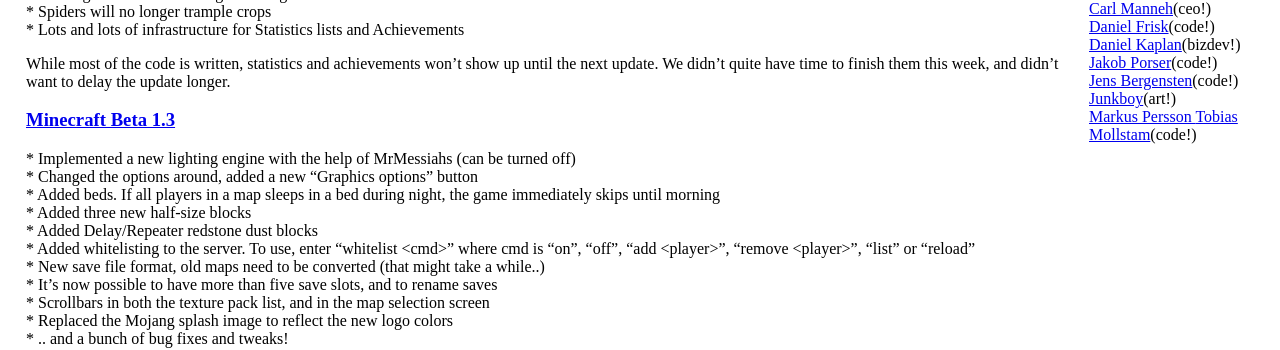
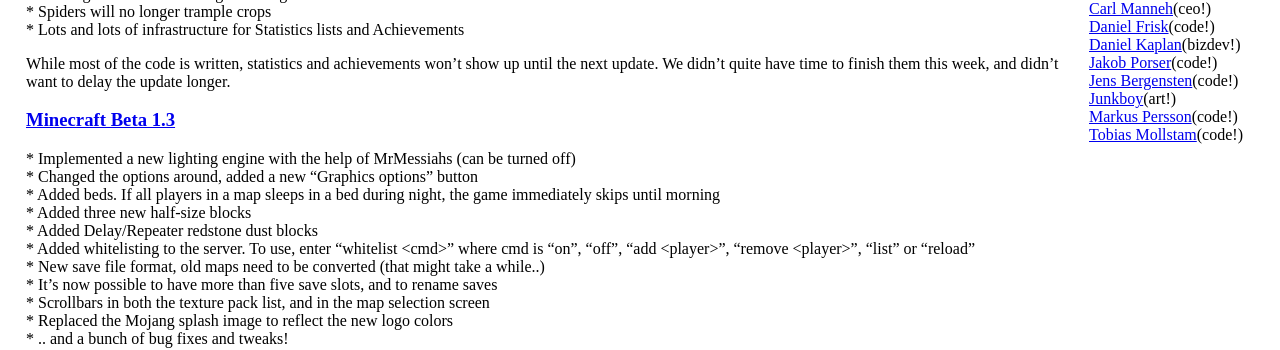
Before and after one commit to RagedMeteor1837/mcnewsclassic, a Jekyll site: the page built from news/index.html, in a window 1280 px wide. Shown: the part 355-705 px from the top of the page. Built offline with Jekyll 4.4.1, drawn with Linux system fonts in a browser that asks for light colours; the list of posts is cut into pages by our own code.

Commit message:
fixed sidebar

```diff
--- a/_includes/sidebar.html
+++ b/_includes/sidebar.html
@@ -13,6 +13,6 @@
   <a href="https://twitter.com/jahkob">Jakob Porser</a>(code!)<br>
   <a href="https://twitter.com/jeb_">Jens Bergensten</a>(code!)<br>
   <a href="https://twitter.com/jnkboy">Junkboy</a>(art!)<br>
-  <a href="https://twitter.com/Notch">Markus Persson</a(code!)<br>
+  <a href="https://twitter.com/Notch">Markus Persson</a>(code!)<br>
   <a href="https://twitter.com/mollstam">Tobias Mollstam</a>(code!)<br>
 </td>
```
